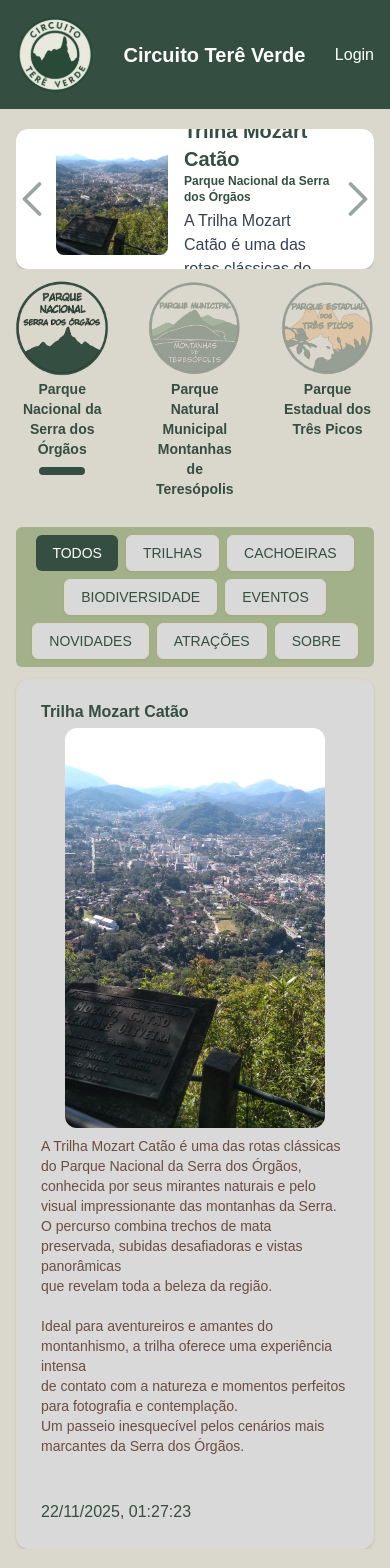
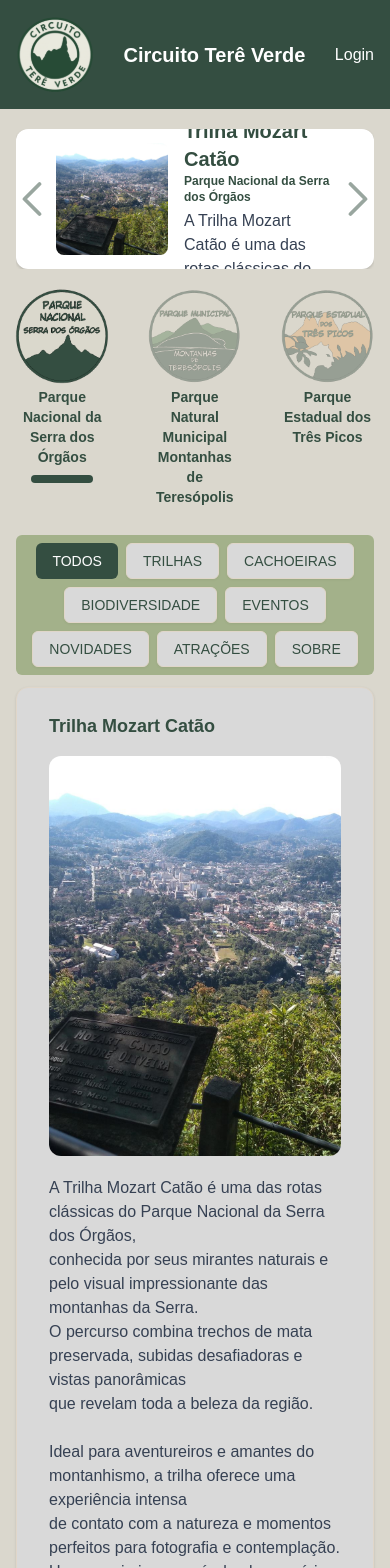
Before and after one commit to Rarzox-Software/Circuito_Tere_Verde, a React (Vite) app in the folder projeto/: page / in a window 390 px wide. Shown: the top 1568 px of the page. Built offline with nearby package versions, Linux system fonts and the light colour scheme.

Commit message:
Adicinado botão para levar ao topo. Ajuste visual no card.

```diff
--- /dev/null
+++ b/projeto/src/components/ui/botaoTopo.jsx
@@ -0,0 +1,40 @@
+import { useState, useEffect } from "react";
+import { ArrowUp } from "lucide-react";
+
+export default function BotaoTopo() {
+  const [visivel, setVisivel] = useState(false);
+
+  // Mostrar botão somente após rolar a página
+  useEffect(() => {
+    function aoRolar() {
+      setVisivel(window.scrollY > 200);
+    }
+
+    window.addEventListener("scroll", aoRolar);
+    return () => window.removeEventListener("scroll", aoRolar);
+  }, []);
+
+  // Voltar ao topo
+  function voltarAoTopo() {
+    window.scrollTo({ top: 0, behavior: "smooth" });
+  }
+
+  return (
+    <>
+      {visivel && (
+        <button
+          onClick={voltarAoTopo}
+          className="
+            fixed bottom-6 right-6 z-50
+            bg-primary text-white
+            p-3 rounded-full shadow-lg
+            hover:bg-primary/80 transition
+            flex items-center justify-center
+          "
+        >
+          <ArrowUp size={22} />
+        </button>
+      )}
+    </>
+  );
+}
--- a/projeto/src/components/ui/card.jsx
+++ b/projeto/src/components/ui/card.jsx
@@ -10,7 +10,7 @@ function Card({
     <div
       data-slot="card"
       className={cn(
-        "bg-card text-primary flex flex-col gap-6 rounded-xl border py-6 shadow-sm",
+        "bg-card text-primary flex flex-col gap-6 rounded-xl border py-6 px-2 pl-2 pb-6 shadow-sm",
         className
       )}
       {...props} />
@@ -39,7 +39,7 @@ function CardTitle({
   return (
     <div
       data-slot="card-title"
-      className={cn("leading-none font-semibold", className)}
+      className={cn("leading-none font-semibold text-lg", className)}
       {...props} />
   );
 }
@@ -51,7 +51,7 @@ function CardDescription({
   return (
     <div
       data-slot="card-description"
-      className={cn("text-muted-foreground text-sm", className)}
+      className={cn("text-gray-700 mt-1", className)}
       {...props} />
   );
 }
@@ -75,7 +75,7 @@ function CardContent({
   className,
   ...props
 }) {
-  return (<div data-slot="card-content" className={cn("px-6 whitespace-pre-wrap", className)} {...props} />);
+  return (<div data-slot="card-content" className={cn("py-2 whitespace-pre-wrap", className)} {...props} />);
 }
 
 function CardFooter({
@@ -85,7 +85,7 @@ function CardFooter({
   return (
     <div
       data-slot="card-footer"
-      className={cn("flex items-center px-6 [.border-t]:pt-6", className)}
+      className={cn("flex items-center px-6 [.border-t]:pt-6 italic", className)}
       {...props} />
   );
 }
--- a/projeto/src/main.jsx
+++ b/projeto/src/main.jsx
@@ -4,6 +4,7 @@ import { BrowserRouter } from 'react-router-dom'
 
 import Rotas from './rotas.jsx'
 import Cabecalho from './components/cabecalho.jsx'
+import BotaoTopo from './components/ui/botaoTopo.jsx'
 import './index.css'
 
 createRoot(document.getElementById('root')).render(
@@ -11,6 +12,7 @@ createRoot(document.getElementById('root')).render(
     <BrowserRouter>
       <Cabecalho />
       <Rotas />
+      <BotaoTopo />
     </BrowserRouter>
   </StrictMode>,
 )
--- a/projeto/src/paginas/principal/botaoParque.jsx
+++ b/projeto/src/paginas/principal/botaoParque.jsx
@@ -26,7 +26,7 @@ export default function BotaoParque({ logo, label, selecionado, ...props }) {
       <div
         className={`
       mt-2
-      h-2 w-2/4 rounded-full transition-all duration-200
+      h-2 w-2/3 rounded-full transition-all duration-200
       ${selecionado ? "bg-primary opacity-100" : "opacity-0"}
     `}
       />
--- a/projeto/src/paginas/principal/listagem/card.jsx
+++ b/projeto/src/paginas/principal/listagem/card.jsx
@@ -41,7 +41,7 @@ export default function CardPostagem({ postagem, className, ...props }) {
       </CardHeader>
 
       <CardFooter>
-        <p>{postagem.dataInicio.toLocaleString('pt-BR', { timezone: 'UTC' })}</p>
+        <p> Data da Publicação {postagem.dataInicio.toLocaleString('pt-BR', { timezone: 'UTC' })}</p>
       </CardFooter>
 
     </Card>
--- a/projeto/src/paginas/principal/listagem/filtros.jsx
+++ b/projeto/src/paginas/principal/listagem/filtros.jsx
@@ -37,7 +37,7 @@ export default function FiltrosListagem({ retornoFiltro }) {
 
   return (
     <>
-      <div className="w-full md:w-1/2 flex justify-center gap-10">
+      <div className="w-full md:w-1/2 flex justify-center pt-2 gap-10">
         {parques.map(({ label, logo }, index) => (
           <BotaoParque
             key={index}
```
